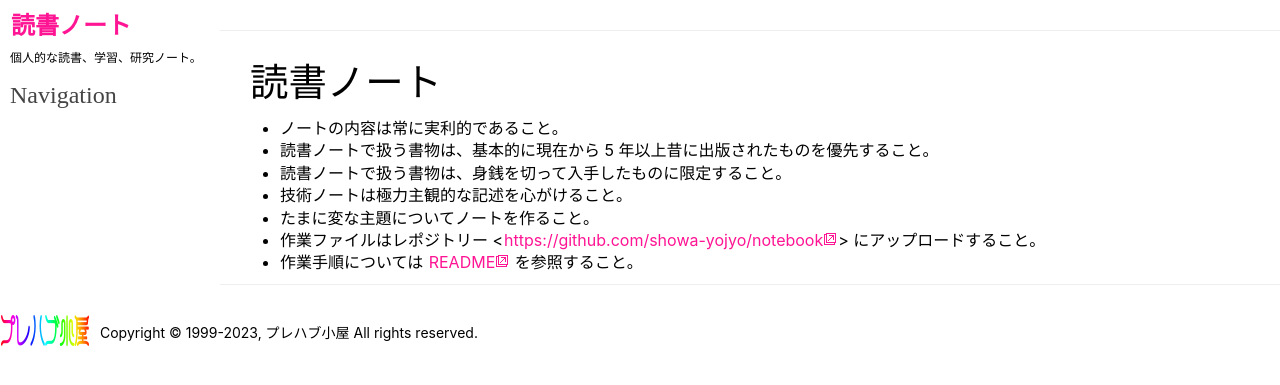
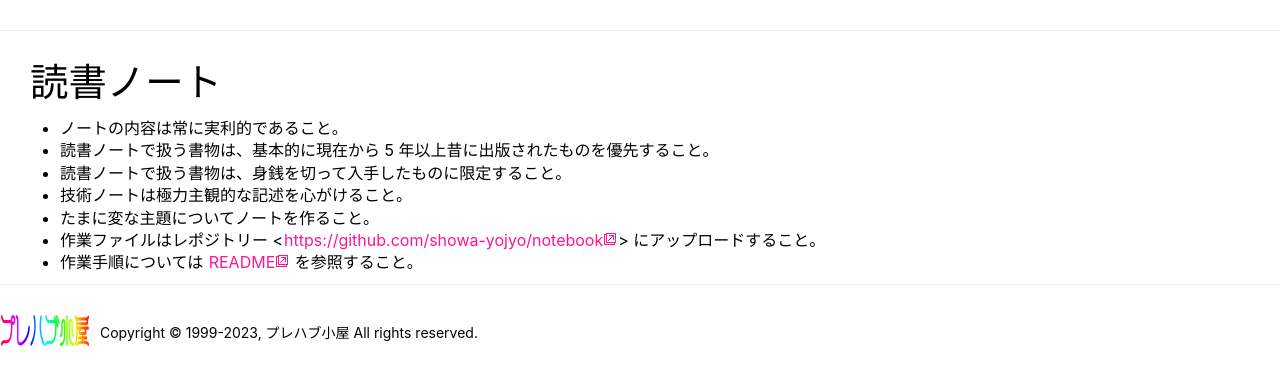
Before and after one commit to showa-yojyo/libreoffice-notes, a Sphinx documentation site: the page built from doc/source/index.rst, in a window 1280 px wide. Shown: the top 385 px of the page. Built offline with Sphinx 7.4.7, drawn with Linux system fonts in a browser that asks for light colours; pages that are not in the unit, such as notebooks, are missing from menus.

Commit message:
Feature reduce artifacts size (#161)
* workflow: rm -rf _source
* conf.py: remove sidebars

```diff
--- a/doc/source/conf.py
+++ b/doc/source/conf.py
@@ -90,6 +90,7 @@ html_theme_options = {
     'link': 'deeppink',
     'link_hover': 'deeppink',
     'narrow_sidebar_link': 'deeppink',
+    'nosidebar': True,
     'page_width': '1200px',
     'show_powered_by': False,
     'show_relbars': True,
```
Also changed, not shown: 1 other file.
